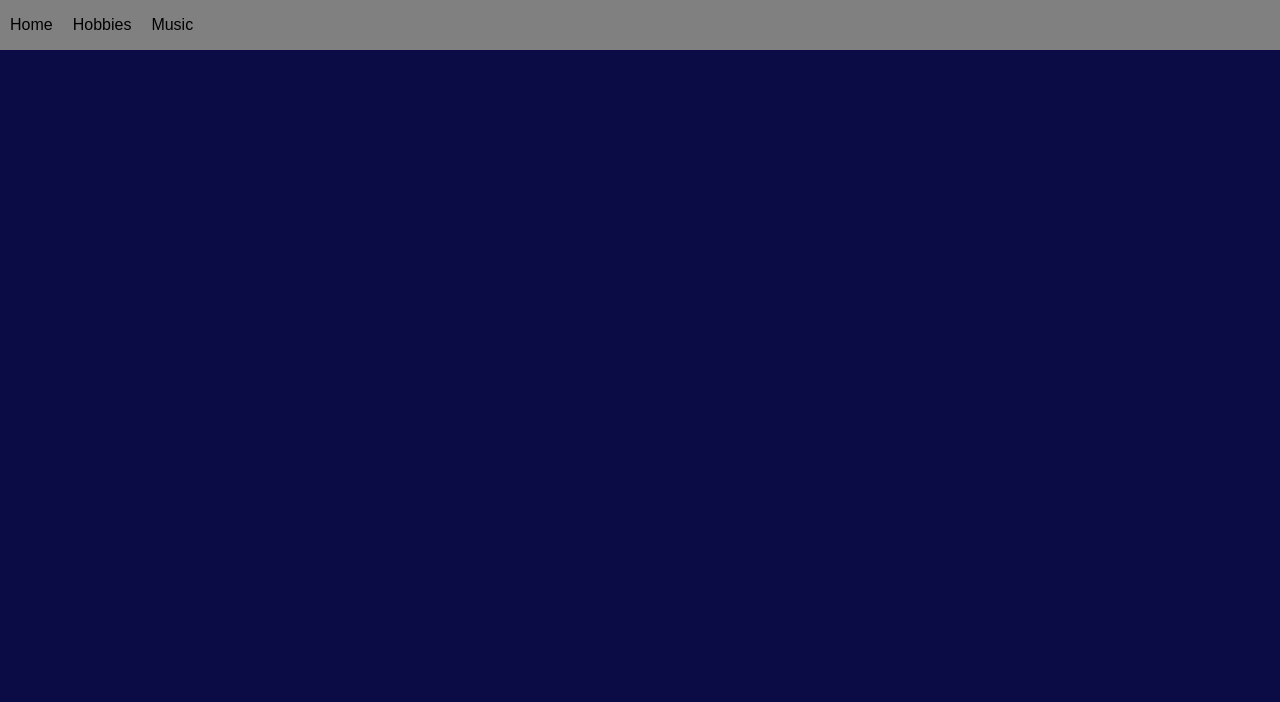
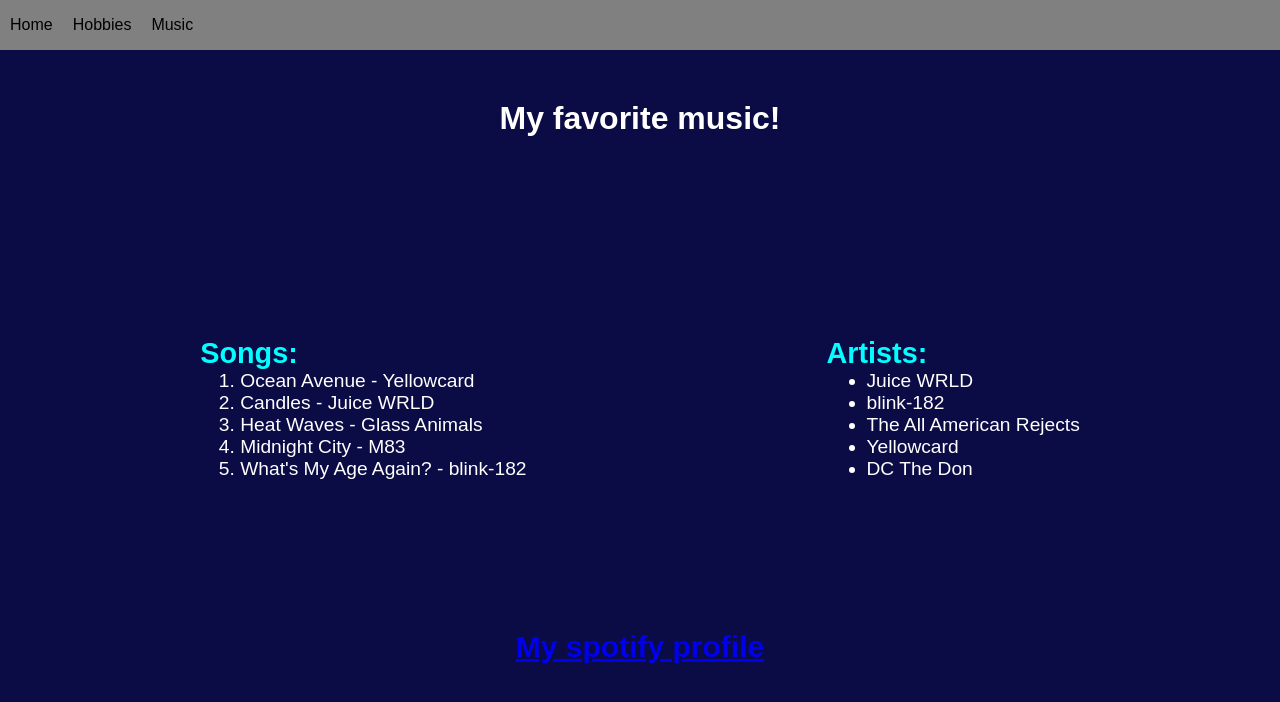
Before and after one commit to ttkehoe/P1-Website-Design, a plain HTML site: page favoriteMusic.html in a window 1280 px wide. Drawn offline with Linux system fonts and the light colour scheme.

Commit message:
Finished website

```diff
--- a/favoriteMusic.html
+++ b/favoriteMusic.html
@@ -10,5 +10,33 @@
         <a href="hobbies.html">Hobbies</a>
         <a href="favoriteMusic.html">Music</a>
     </nav>
+    <center>
+        <h1 id="fav-header">My favorite music!</h1>
+    </center>
+    <div class="lists">
+        <div class="songs">
+            <h2>Songs:</h2>
+            <ol>
+                <li>Ocean Avenue - Yellowcard</li>
+                <li>Candles - Juice WRLD</li>
+                <li>Heat Waves - Glass Animals</li>
+                <li>Midnight City - M83</li>
+                <li>What's My Age Again? - blink-182</li>
+            </ol>
+        </div>
+        <div class="artists">
+            <h2>Artists:</h2>
+            <ul>
+                <li>Juice WRLD</li>
+                <li>blink-182</li>
+                <li>The All American Rejects</li>
+                <li>Yellowcard</li>
+                <li>DC The Don</li>
+            </ul>
+        </div>
+    </div>
+    <div class="music-footer">
+        <a href="https://open.spotify.com/user/12158045341?si=6afb29d622ce4aeb">My spotify profile</a>
+    </div>
 </body>
 </html>
--- a/styles.css
+++ b/styles.css
@@ -53,3 +53,42 @@
 .my-pic {
     height: 20%;
 }
+
+#fav-header {
+    margin-top: 50px;
+    color:white;
+}
+
+.lists {
+    margin-top: 25vh;
+    display: flex;
+    justify-content: center;
+    flex: 1;
+    align-items: center;
+    font-size: larger;
+}
+
+.lists h2 {
+    color: cyan;
+}
+
+.lists li {
+    color: white;
+}
+
+.songs {
+    padding-right: 150px;
+}
+
+.artists {
+    padding-left: 150px;
+}
+
+.music-footer {
+    display: flex;
+    justify-content: center;
+    margin-top: 150px;
+    font-size: 30px;
+    color:white;
+    font-weight: bold;
+}
```
Also changed, not shown: hobbies.html (+13 -0 lines).
